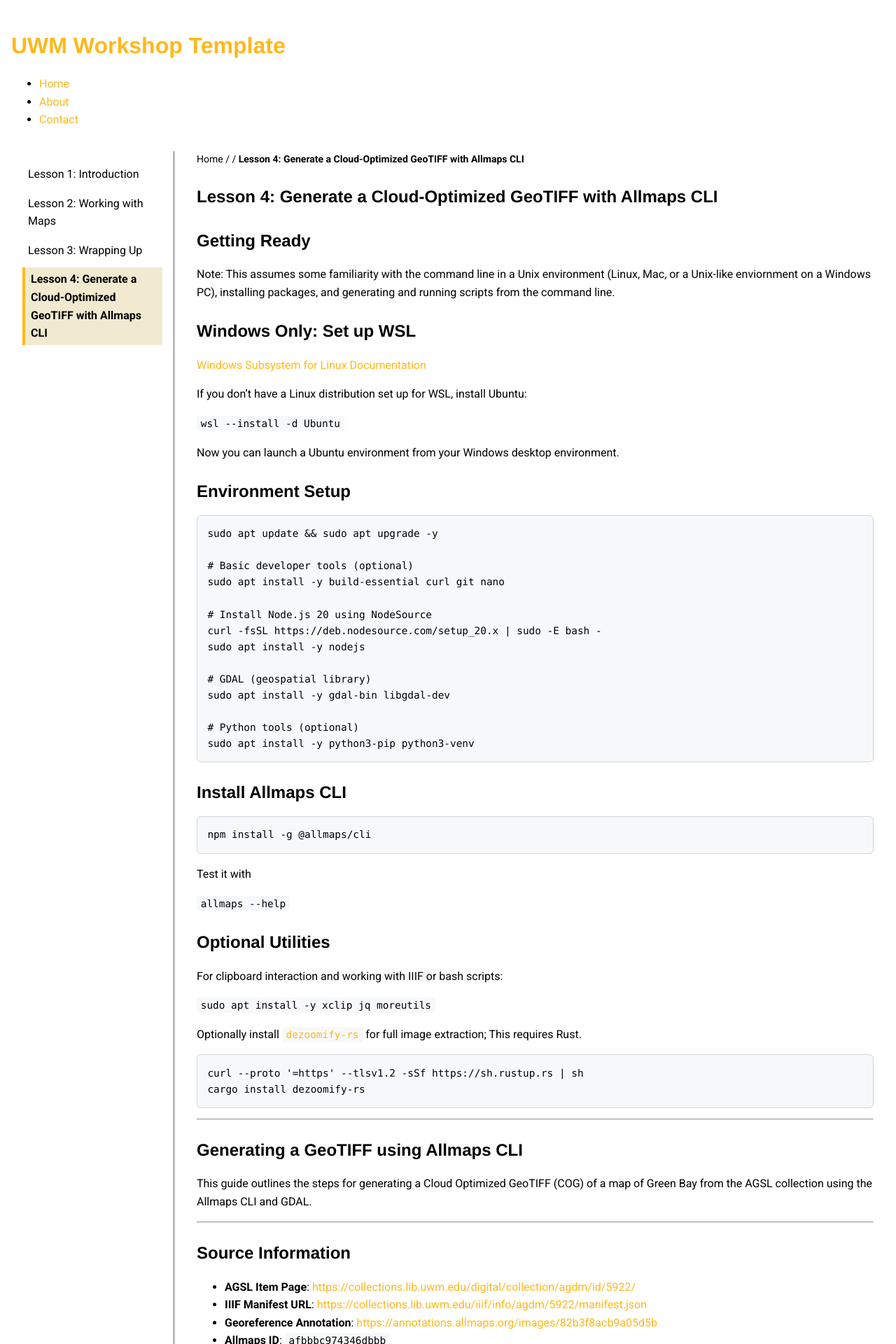
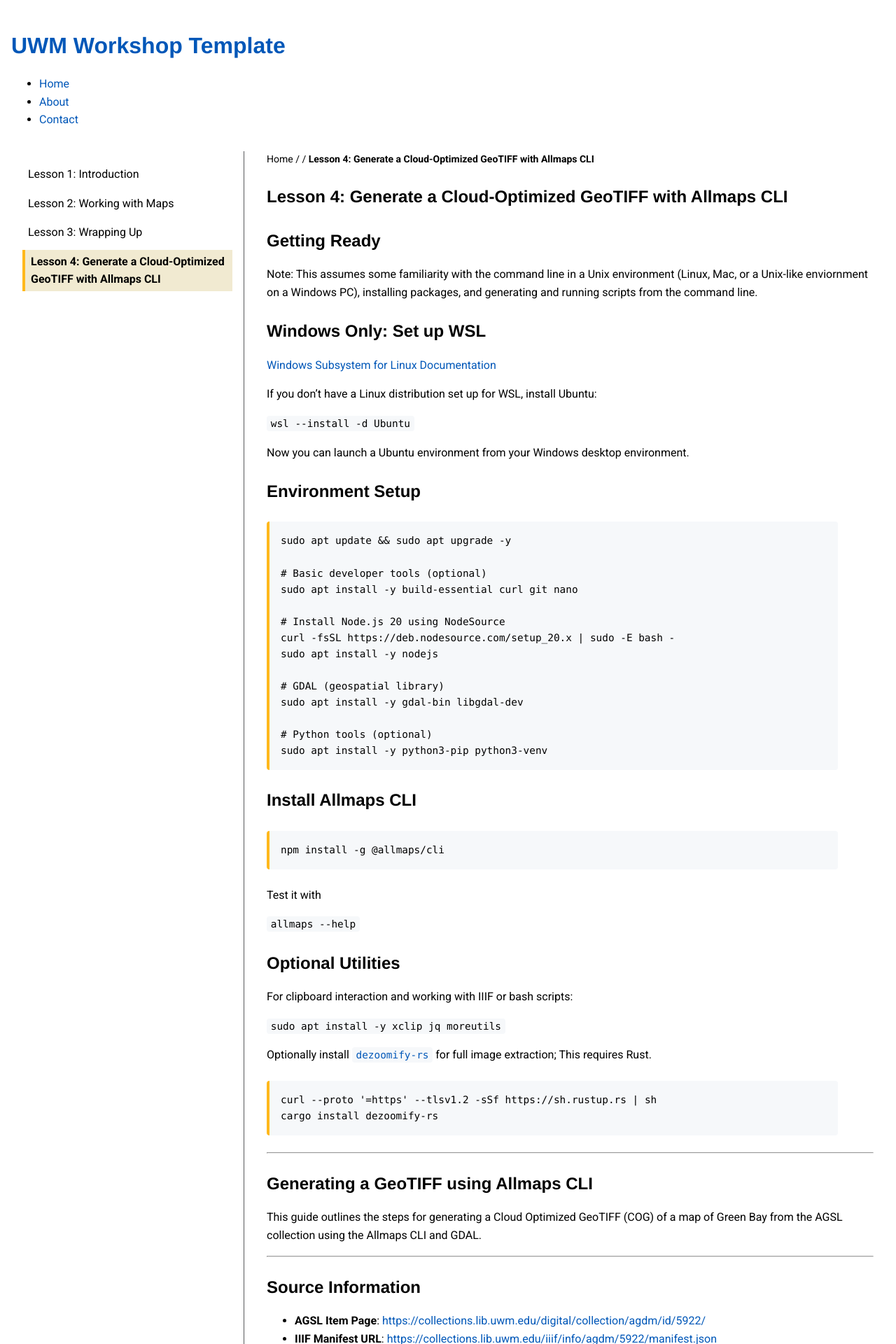
Before and after one commit to UWM-Libraries/uwm-workshop-theme, a Jekyll site: the page built from _lessons/04-geotiff.md, in a window 1280 px wide. Shown: the top 1920 px of the page at 70% size. Built offline with Jekyll 4.4.1, drawn with Linux system fonts in a browser that asks for light colours.

Commit message:
style tweaks

```diff
--- a/assets/css/main.scss
+++ b/assets/css/main.scss
@@ -9,6 +9,7 @@ html {
   --uwm-gold: #FFB81C;
   --panther-black: #000000;
   --uwm-white: #FFFFFF;
+  --uwm-link: #0057B8;
 
   --uwm-gray: #58595B;
   --uwm-teal: #008675;
@@ -39,10 +40,11 @@ h1, h2, h3, h4, h5 {
 }
 
 a {
-  color: var(--uwm-gold);
+  color: var(--uwm-link);
   text-decoration: none;
 }
 a:hover {
+  color: #003366;
   text-decoration: underline;
 }
 
@@ -114,7 +116,7 @@ button:hover, .btn:hover {
 }
 
 .sidebar {
-  flex: 0 0 200px;
+  flex: 0 0 300px;
   border-right: 1px solid var(--uwm-gray);
   padding-right: 1rem;
 }
@@ -178,12 +180,14 @@ pre, code {
 }
 
 pre {
+  width: 100%;
+  max-width: 90ch;
+  margin: 1.5rem 0;
+  padding: 1rem;
+  overflow-x: auto;
   background-color: #f6f8fa;
-  border: 1px solid #d1d5da;
-  padding: 1em;
-  overflow: auto;
-  border-radius: 6px;
-  margin: 1em 0;
+  border-left: 4px solid var(--uwm-gold);
+  border-radius: 4px;
 }
 
 code {
```
